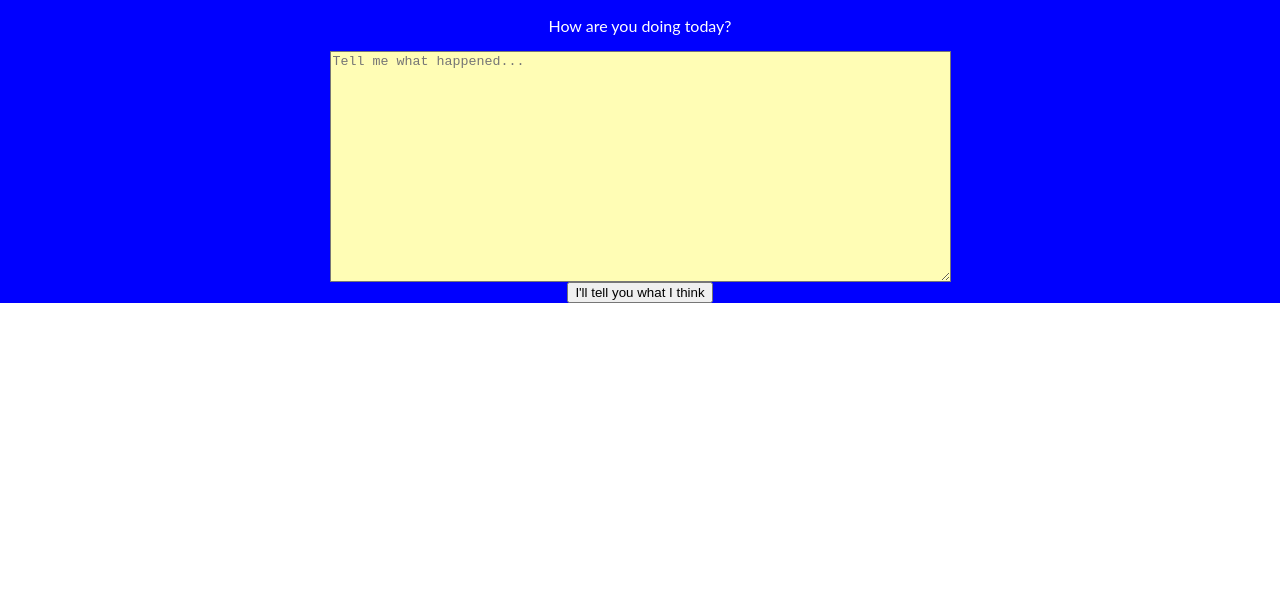
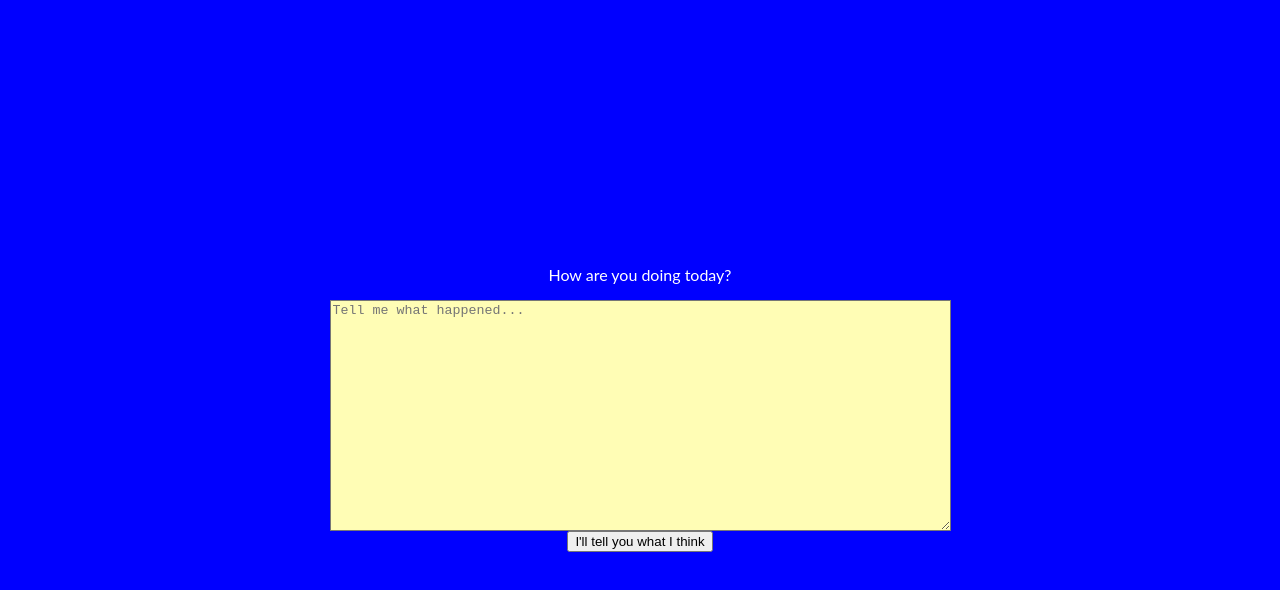
Before and after one commit to Jim2620/happy-feelings, a React (Create React App) app: page / in a window 1280 px wide. Shown: the top 590 px of the page. Built offline with nearby package versions, Linux system fonts and the light colour scheme.

Commit message:
Center all the things

```diff
--- a/public/index.html
+++ b/public/index.html
@@ -15,6 +15,14 @@
       user's mobile device or desktop. See https://developers.google.com/web/fundamentals/web-app-manifest/
     -->
     <link rel="manifest" href="%PUBLIC_URL%/manifest.json" />
+    <style>
+      html,body {
+        height: 100%;
+      }
+      .root {
+        height: 100%;
+      }
+    </style>
     <!--
       Notice the use of %PUBLIC_URL% in the tags above.
       It will be replaced with the URL of the `public` folder during the build.
@@ -28,7 +36,7 @@
   </head>
   <body>
     <noscript>You need to enable JavaScript to run this app.</noscript>
-    <div id="root"></div>
+    <div id="root" class="root"></div>
     <!--
       This HTML file is a template.
       If you open it directly in the browser, you will see an empty page.
--- a/src/App.js
+++ b/src/App.js
@@ -4,9 +4,9 @@ import React, { Component } from "react";
 class App extends Component {
   render() {
     return (
-      <div>
+      <>
         <Homepage />
-      </div>
+      </>
     );
   }
 }
--- a/src/components/homepage/Homepage.js
+++ b/src/components/homepage/Homepage.js
@@ -26,7 +26,6 @@ export default function App() {
   }
 
   return (
-    <div>
     <div className="container">
       <p>{dialog}</p>
       <textarea
@@ -39,6 +38,5 @@ export default function App() {
       ></textarea>
       <button type="submit">I'll tell you what I think</button>
     </div>
-    </div>
   );
 }
--- a/src/components/homepage/style.css
+++ b/src/components/homepage/style.css
@@ -14,19 +14,16 @@
   position:relative;
 } */
 
-h1, p {
-    font-family: Lato;
-  }
+h1,
+p {
+  font-family: Lato;
+}
 
 /* * {
   background-image: url(https://bestanimations.com/media/fall/1535493271falling-leaves-tree-alley-gif.gif);
   background-size: cover;
   background-repeat: no-repeat;
 } */
-
-html,body {
-  height: 100%;
-}
 
 .container {
   display: flex;
```
Lines whose indentation alone changed are shown as unchanged.
